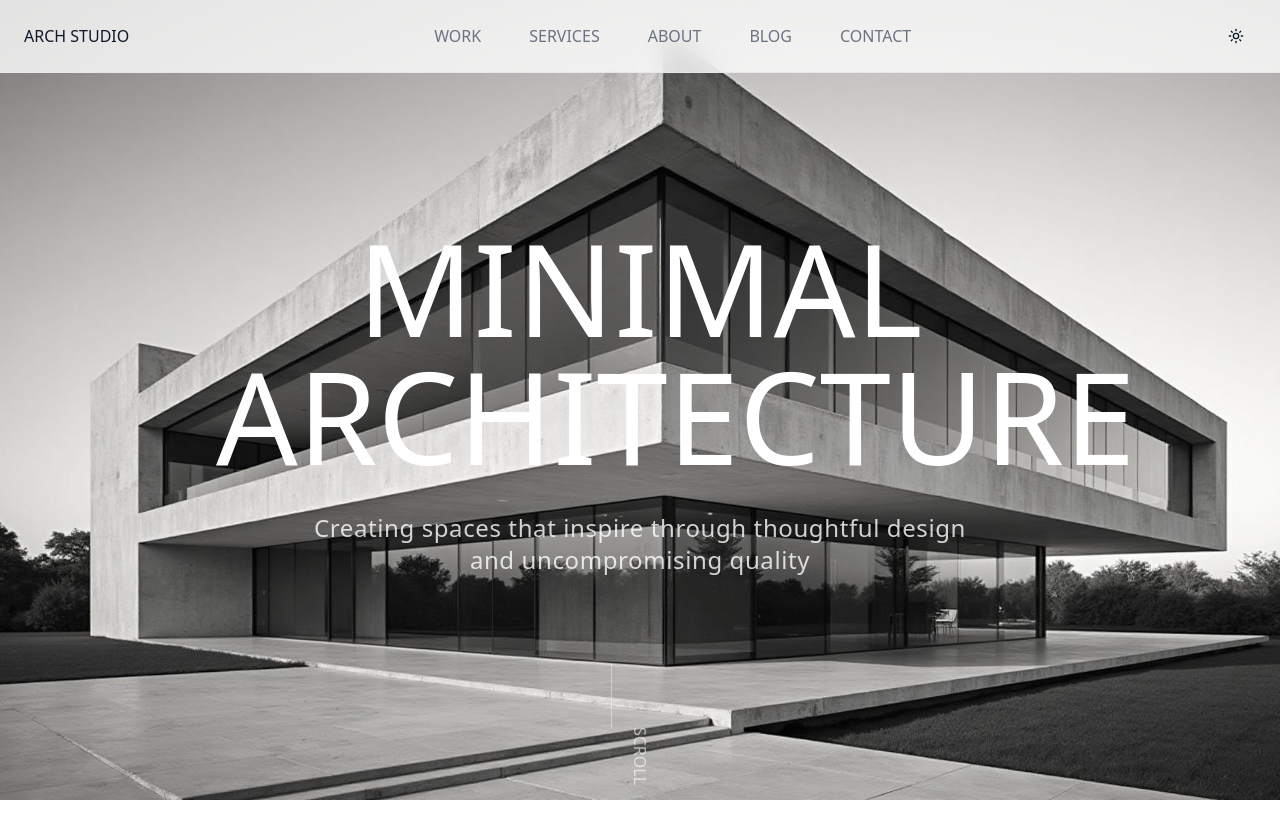
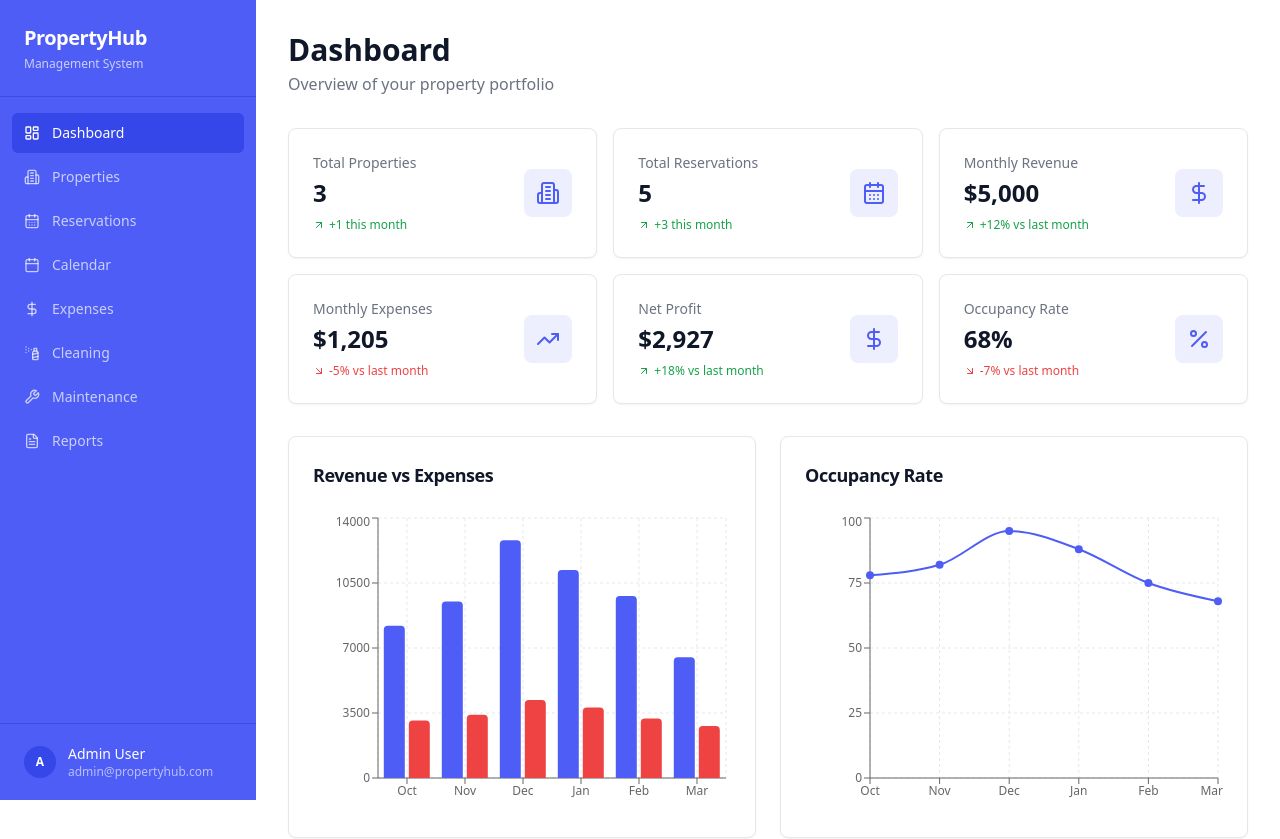
Before and after one commit to LucioMuros/lmasset, a React (Vite) app: page / in a window 1280 px wide. Shown: the top 839 px of the page. Built offline with nearby package versions, Linux system fonts and the light colour scheme.

Commit message:
Connected to Lovable Cloud

```diff
--- a/src/App.tsx
+++ b/src/App.tsx
@@ -3,13 +3,15 @@ import { Toaster as Sonner } from "@/components/ui/sonner";
 import { TooltipProvider } from "@/components/ui/tooltip";
 import { QueryClient, QueryClientProvider } from "@tanstack/react-query";
 import { BrowserRouter, Routes, Route } from "react-router-dom";
-import Index from "./pages/Index";
-import Work from "./pages/Work";
-import Services from "./pages/Services";
-import About from "./pages/About";
-import Contact from "./pages/Contact";
-import Blog from "./pages/Blog";
-import BlogPost from "./pages/BlogPost";
+import AppLayout from "./components/AppLayout";
+import Dashboard from "./pages/Dashboard";
+import Properties from "./pages/Properties";
+import Reservations from "./pages/Reservations";
+import CalendarView from "./pages/CalendarView";
+import Expenses from "./pages/Expenses";
+import Cleaning from "./pages/Cleaning";
+import Maintenance from "./pages/Maintenance";
+import Reports from "./pages/Reports";
 import NotFound from "./pages/NotFound";
 
 const queryClient = new QueryClient();
@@ -21,14 +23,16 @@ const App = () => (
       <Sonner />
       <BrowserRouter>
         <Routes>
-          <Route path="/" element={<Index />} />
-          <Route path="/work" element={<Work />} />
-          <Route path="/services" element={<Services />} />
-          <Route path="/about" element={<About />} />
-          <Route path="/contact" element={<Contact />} />
-          <Route path="/blog" element={<Blog />} />
-          <Route path="/blog/:id" element={<BlogPost />} />
-          {/* ADD ALL CUSTOM ROUTES ABOVE THE CATCH-ALL "*" ROUTE */}
+          <Route element={<AppLayout />}>
+            <Route path="/" element={<Dashboard />} />
+            <Route path="/properties" element={<Properties />} />
+            <Route path="/reservations" element={<Reservations />} />
+            <Route path="/calendar" element={<CalendarView />} />
+            <Route path="/expenses" element={<Expenses />} />
+            <Route path="/cleaning" element={<Cleaning />} />
+            <Route path="/maintenance" element={<Maintenance />} />
+            <Route path="/reports" element={<Reports />} />
+          </Route>
           <Route path="*" element={<NotFound />} />
         </Routes>
       </BrowserRouter>
```
